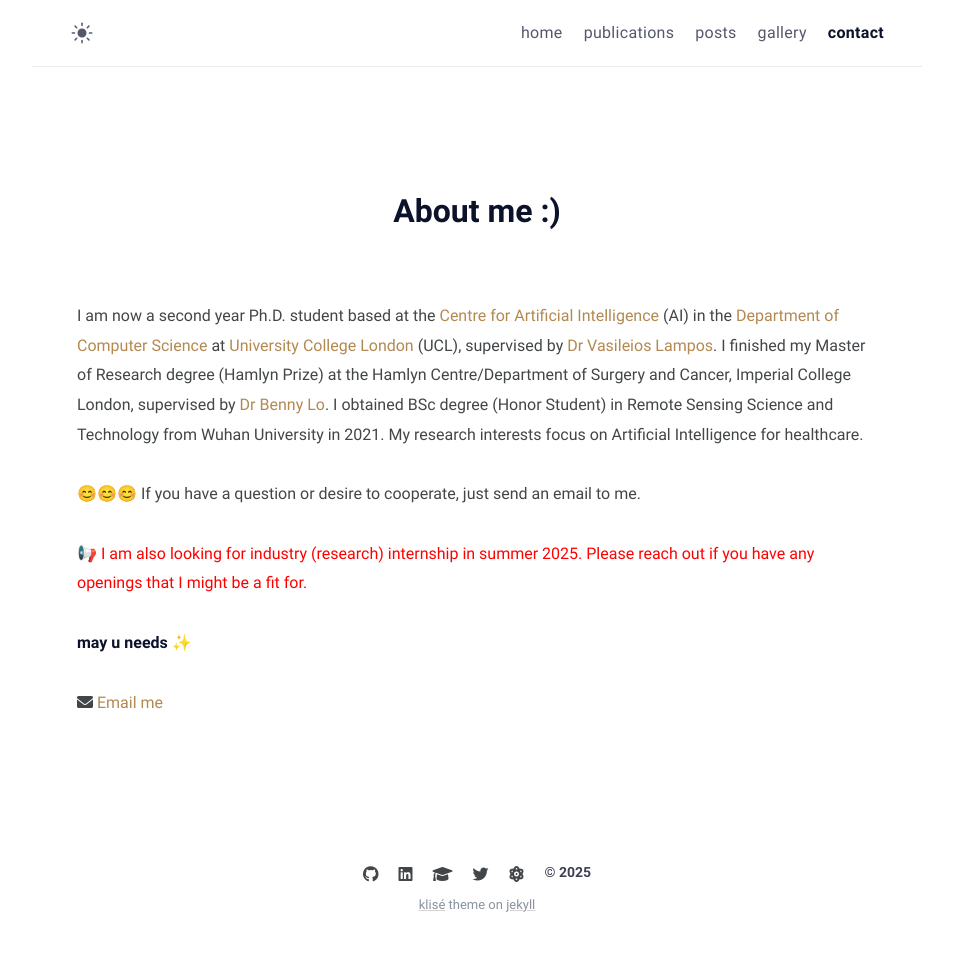
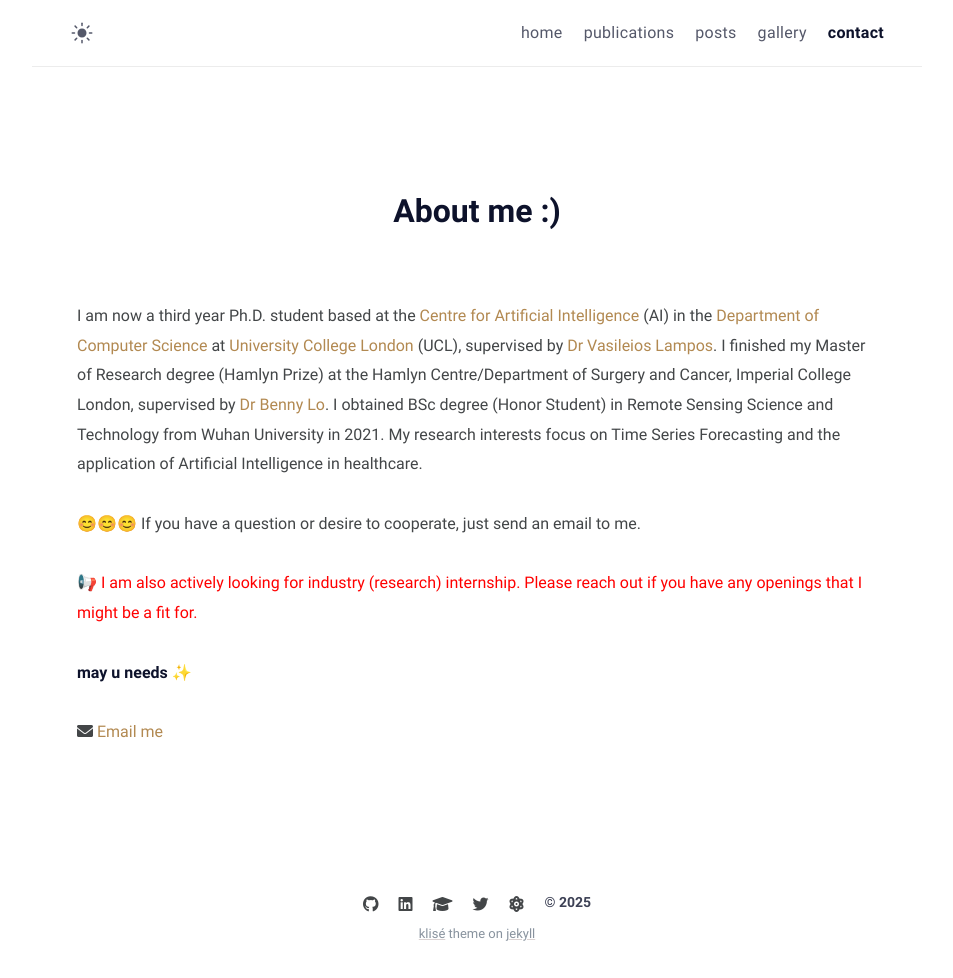
Before and after one commit to ClaudiaShu/claudiashu.github.io, a Jekyll site: the page built from about.md, in a window 1280 px wide. Shown: the whole page, without its empty margins (163-1116 px from the left). Built offline with Jekyll 4.4.1, drawn with Linux system fonts in a browser that asks for light colours; before the commit the page ends 949 px from its top, so only the background shows below that.

Commit message:
update bio

```diff
--- a/about.md
+++ b/about.md
@@ -6,12 +6,12 @@ excerpt: This blog is for documentation about my academic journey.
 comments: false
 ---
 
-I am now a second year Ph.D. student based at the [Centre for Artificial Intelligence](https://www.ucl.ac.uk/ai-centre/) (AI) in the [Department of Computer Science](https://www.ucl.ac.uk/computer-science/) at [University College London](https://www.ucl.ac.uk/) (UCL), supervised by [Dr Vasileios Lampos](https://lampos.net/home). I finished my Master of Research degree (Hamlyn Prize) at the Hamlyn Centre/Department of Surgery and Cancer, Imperial College London, supervised by [Dr Benny Lo](https://www.bennyplo.com/bennylo/index.php). I obtained BSc degree (Honor Student) in Remote Sensing Science and Technology from Wuhan University in 2021. My research interests focus on Artificial Intelligence for healthcare.
+I am now a third year Ph.D. student based at the [Centre for Artificial Intelligence](https://www.ucl.ac.uk/ai-centre/) (AI) in the [Department of Computer Science](https://www.ucl.ac.uk/computer-science/) at [University College London](https://www.ucl.ac.uk/) (UCL), supervised by [Dr Vasileios Lampos](https://lampos.net/home). I finished my Master of Research degree (Hamlyn Prize) at the Hamlyn Centre/Department of Surgery and Cancer, Imperial College London, supervised by [Dr Benny Lo](https://www.bennyplo.com/bennylo/index.php). I obtained BSc degree (Honor Student) in Remote Sensing Science and Technology from Wuhan University in 2021. My research interests focus on Time Series Forecasting and the application of Artificial Intelligence in healthcare.
 <!-- I am especially interested in using machine learning models to understand health-related statements and better facilitate them to downstream tasks. -->
 
 😊😊😊 If you have a question or desire to cooperate, just send an email to me.
 
-<span style="color: red;">📢 I am also looking for industry (research) internship in summer 2025. Please reach out if you have any openings that I might be a fit for.</span>
+<span style="color: red;">📢 I am also actively looking for industry (research) internship. Please reach out if you have any openings that I might be a fit for.</span>
 
 
 **may u needs ✨**
```
Also changed, not shown: _tools/format_bibtex/index.html (+10 -20 lines).
